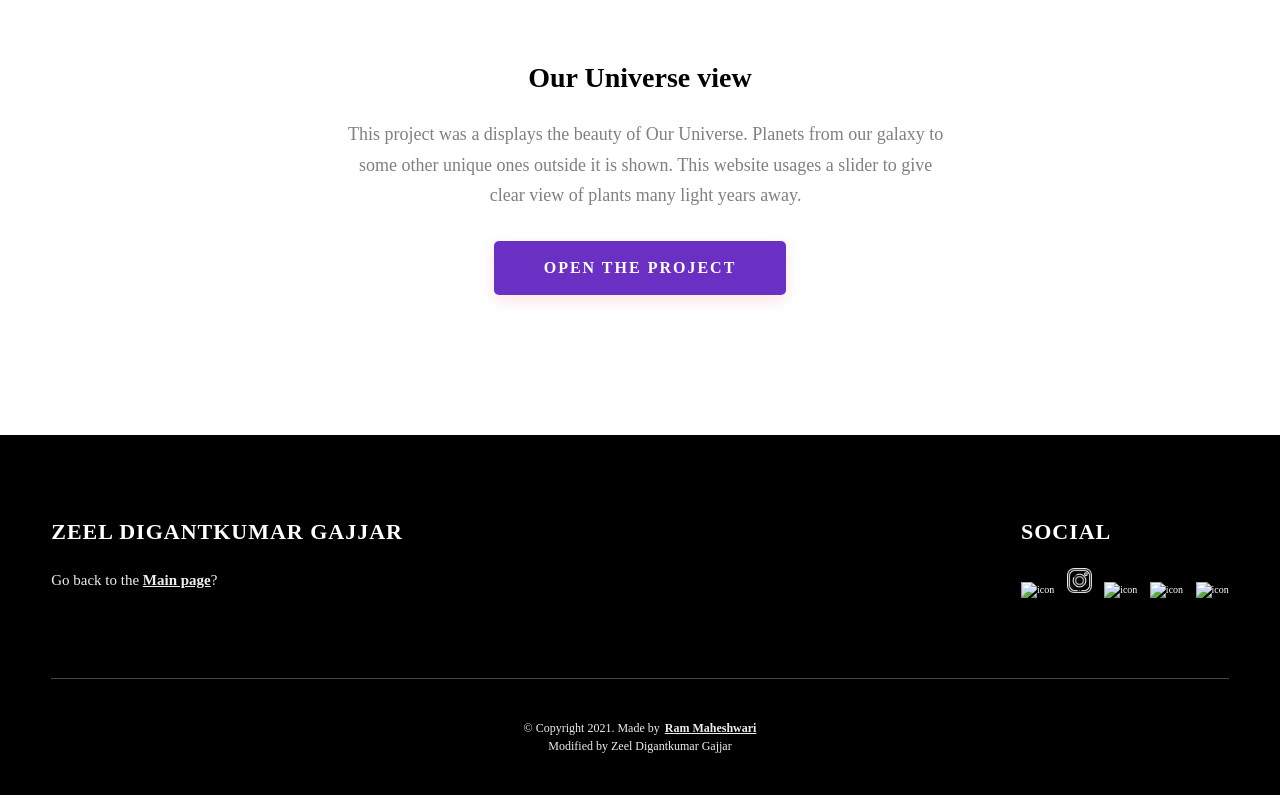
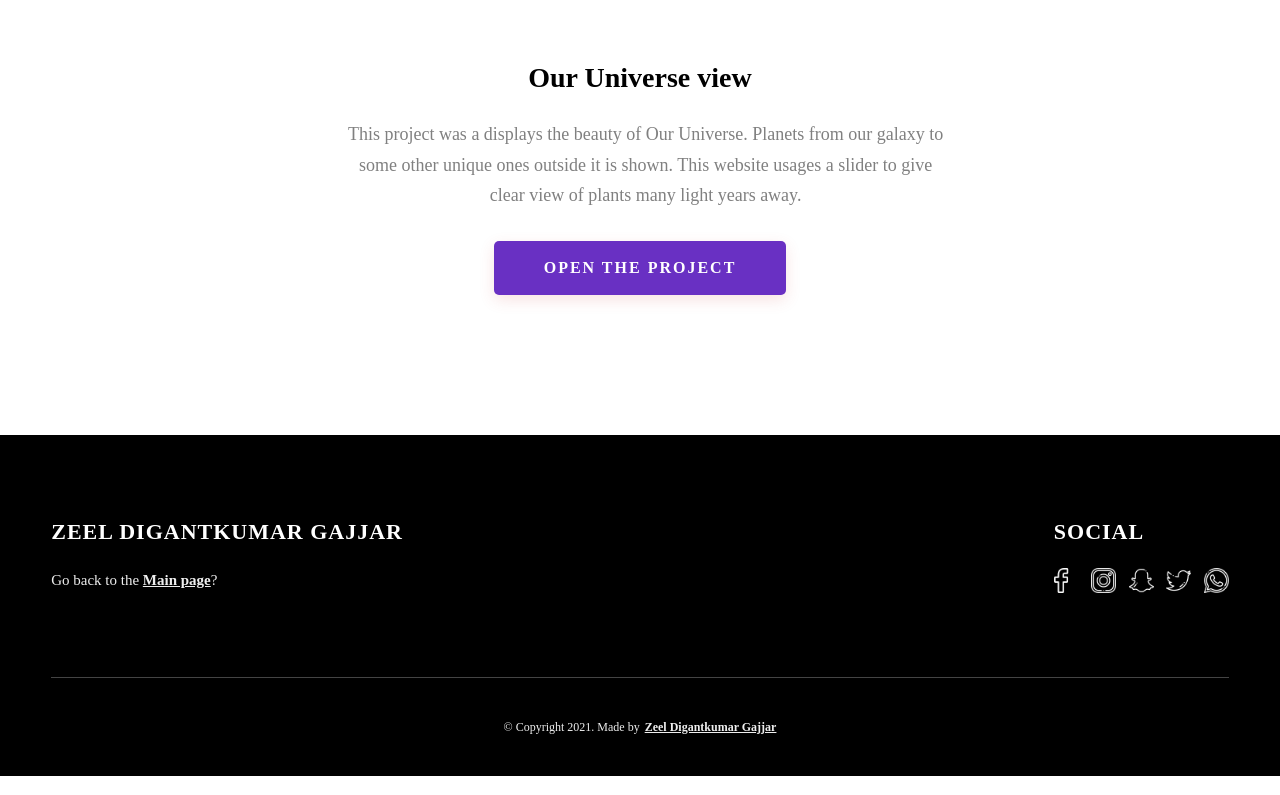
Before and after one commit to Zeel-Gajjar/Introduction, a plain HTML site: page project-2.html in a window 1280 px wide. Shown: the part 1922-2717 px from the top of the page. Drawn offline with Linux system fonts and the light colour scheme; files whose address does not match are found by name.

Commit message:
Update project-2.html

```diff
--- a/project-2.html
+++ b/project-2.html
@@ -24,7 +24,7 @@
         <div class="header__logo-container">
           <div class="header__logo-img-cont">
             <img
-              src="Profile.png" alt="Ram Maheshwari Logo Image" class="header__logo-img"
+              src="Project.jpg" alt="Zeel Gajjar Logo Image" class="header__logo-img"
             />
           </div>
           <span class="header__logo-sub">Zeel Digantkumar Gajjar</span>
@@ -139,7 +139,7 @@
               <a target="_blank" rel="noreferrer" href="https://www.facebook.com/watch/concordiacollege/">
                 <img
                   class="main-footer__icon"
-                  src="./assets/facebook.png"
+                  src="facebook.png"
                   alt="icon"
                 />
               </a>
@@ -153,21 +153,21 @@
               <a target="_blank" rel="noreferrer" href="https://accounts.snapchat.com/">
                 <img
                   class="main-footer__icon"
-                  src="./assets/snapchat (1).png"
+                  src="snapchat (1).png"
                   alt="icon"
                 />
               </a>
               <a target="_blank" rel="noreferrer" href="https://twitter.com/">
                 <img
                   class="main-footer__icon"
-                  src="./assets/twitter.png"
+                  src="twitter.png"
                   alt="icon"
                 />
               </a>
               <a target="_blank" rel="noreferrer" href="https://www.whatsapp.com/">
                 <img
                   class="main-footer__icon main-footer__icon--mr-none"
-                  src="./assets/whatsapp.png"
+                  src="whatsapp.png"
                   alt="icon"
                 />
               </a>
@@ -184,8 +184,7 @@
         <!-- If you give me some credit or shoutout here by linking to my website, then it will be a big thing for me and will help me a lot :) -->
         <div class="main-footer__lower">
           &copy; Copyright 2021. Made by
-          <a rel="noreferrer" target="_blank" href="https://rammaheshwari.com">Ram Maheshwari</a>
-          <p>Modified by Zeel Digantkumar Gajjar</p>
+          <a rel="noreferrer" target="_blank" href="https://rammaheshwari.com">Zeel Digantkumar Gajjar</a
         </div>
       </div>
     </footer>
```
